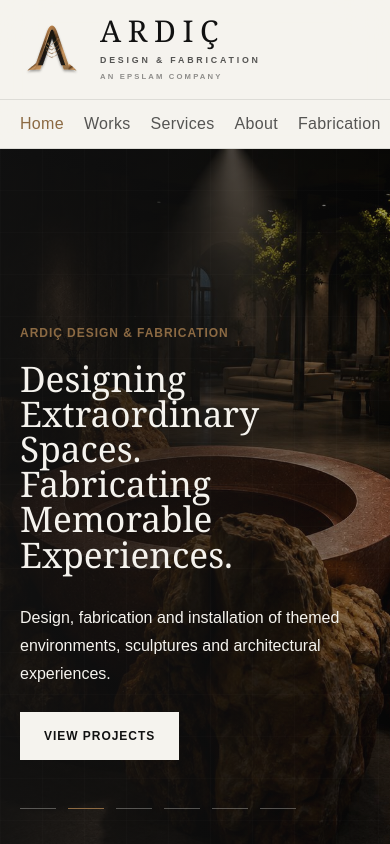
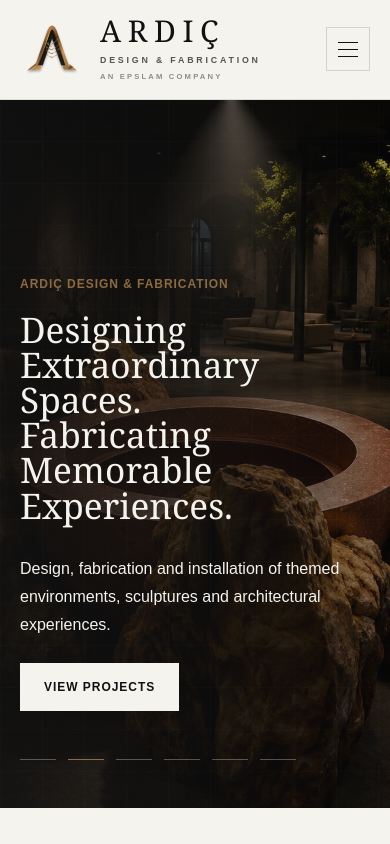
Before and after one commit to tahabaki6134/ardicdf-website, a Next.js app: page / in a window 390 px wide. Shown: the top 844 px of the page. Built offline with nearby package versions, Linux system fonts and the light colour scheme.

Commit message:
Fix mobile hamburger navigation

```diff
--- a/components/header.tsx
+++ b/components/header.tsx
@@ -3,13 +3,17 @@
 import Image from "next/image";
 import Link from "next/link";
 import { usePathname } from "next/navigation";
+import { useState } from "react";
 import { brand, navigation } from "@/lib/content";
 
 export function Header() {
   const pathname = usePathname();
+  const [mobileMenuOpen, setMobileMenuOpen] = useState(false);
+
+  const closeMobileMenu = () => setMobileMenuOpen(false);
 
   return (
-    <header className="sticky top-0 z-50 border-b border-ink/10 bg-porcelain/95 backdrop-blur-xl">
+    <header className="sticky top-0 z-50 overflow-x-hidden border-b border-ink/10 bg-porcelain/95 backdrop-blur-xl">
       <div className="mx-auto flex max-w-7xl items-center justify-between gap-5 px-5 py-4 md:px-8 md:py-5">
         <Link href="/" className="group flex min-w-0 items-center gap-4 md:gap-5" aria-label="ARDIÇ home">
           <Image
@@ -51,24 +55,61 @@ export function Header() {
         </nav>
         <Link
           href="/contact"
-          className="hidden border border-bronze px-4 py-2 text-xs font-semibold uppercase tracking-brand text-bronze transition hover:bg-bronze hover:text-porcelain sm:inline-block"
+          className="hidden border border-bronze px-4 py-2 text-xs font-semibold uppercase tracking-brand text-bronze transition hover:bg-bronze hover:text-porcelain lg:inline-block"
         >
           Start a Project
         </Link>
+        <button
+          type="button"
+          aria-label={mobileMenuOpen ? "Close navigation menu" : "Open navigation menu"}
+          aria-expanded={mobileMenuOpen}
+          aria-controls="mobile-navigation"
+          onClick={() => setMobileMenuOpen((open) => !open)}
+          className="flex h-11 w-11 shrink-0 flex-col items-center justify-center gap-1.5 border border-ink/15 text-ink transition hover:border-bronze hover:text-bronze lg:hidden"
+        >
+          <span
+            className={`h-px w-5 bg-current transition ${
+              mobileMenuOpen ? "translate-y-2 rotate-45" : ""
+            }`}
+          />
+          <span
+            className={`h-px w-5 bg-current transition ${mobileMenuOpen ? "opacity-0" : ""}`}
+          />
+          <span
+            className={`h-px w-5 bg-current transition ${
+              mobileMenuOpen ? "-translate-y-2 -rotate-45" : ""
+            }`}
+          />
+        </button>
       </div>
       <nav
-        className="flex gap-5 overflow-x-auto border-t border-ink/10 px-5 py-3 text-base tracking-[0.02em] lg:hidden"
+        id="mobile-navigation"
+        className={`border-t border-ink/10 bg-porcelain px-5 py-5 shadow-soft transition lg:hidden ${
+          mobileMenuOpen ? "block" : "hidden"
+        }`}
         aria-label="Mobile navigation"
       >
-        {navigation.map((item) => (
+        <div className="mx-auto grid max-w-7xl gap-1">
+          {navigation.map((item) => (
+            <Link
+              key={item.href}
+              href={item.href}
+              onClick={closeMobileMenu}
+              className={`border-b border-ink/10 py-4 font-display text-2xl leading-none transition ${
+                pathname === item.href ? "text-bronze" : "text-ink hover:text-bronze"
+              }`}
+            >
+              {item.mobileLabel ?? item.label}
+            </Link>
+          ))}
           <Link
-            key={item.href}
-            href={item.href}
-            className={pathname === item.href ? "shrink-0 text-bronze" : "shrink-0 text-ink/70"}
+            href="/contact"
+            onClick={closeMobileMenu}
+            className="mt-5 inline-flex w-fit border border-bronze px-5 py-3 text-xs font-semibold uppercase tracking-brand text-bronze transition hover:bg-bronze hover:text-porcelain"
           >
-            {item.mobileLabel ?? item.label}
+            Start a Project
           </Link>
-        ))}
+        </div>
       </nav>
     </header>
   );
```
